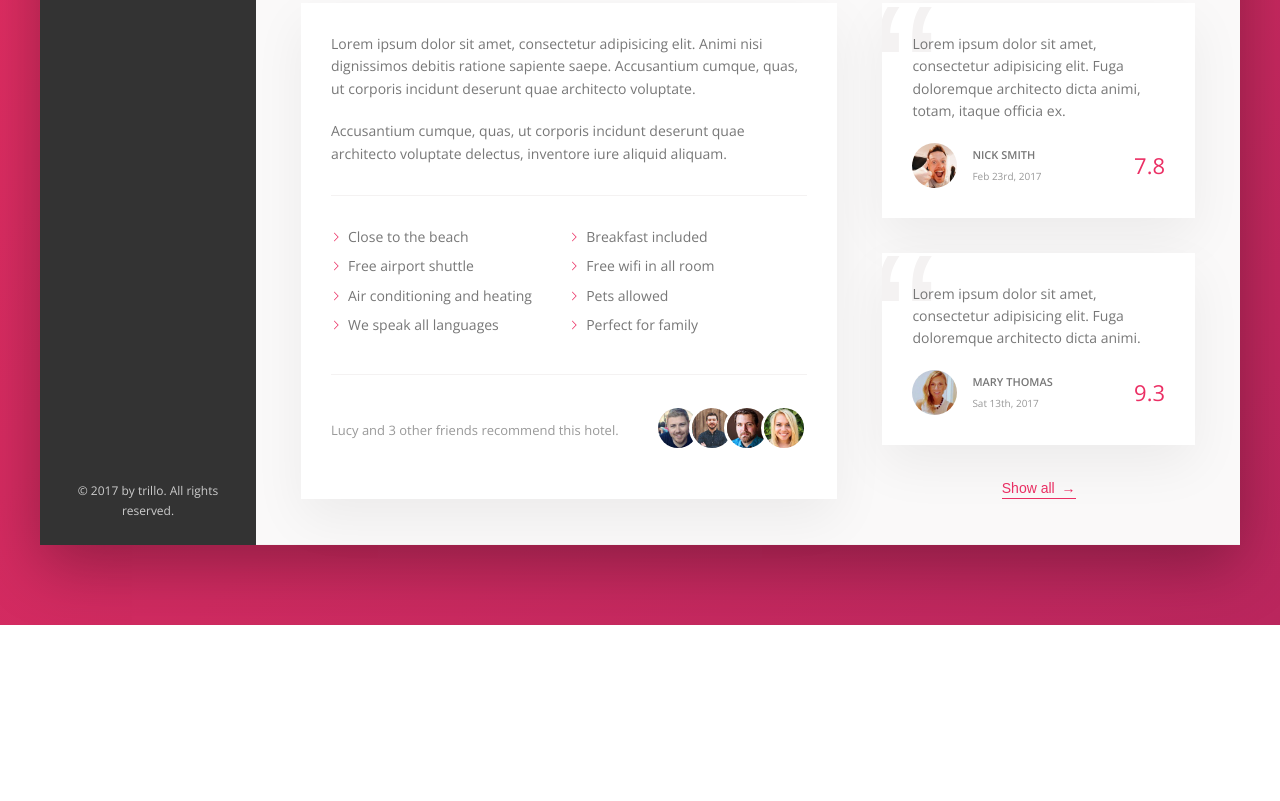
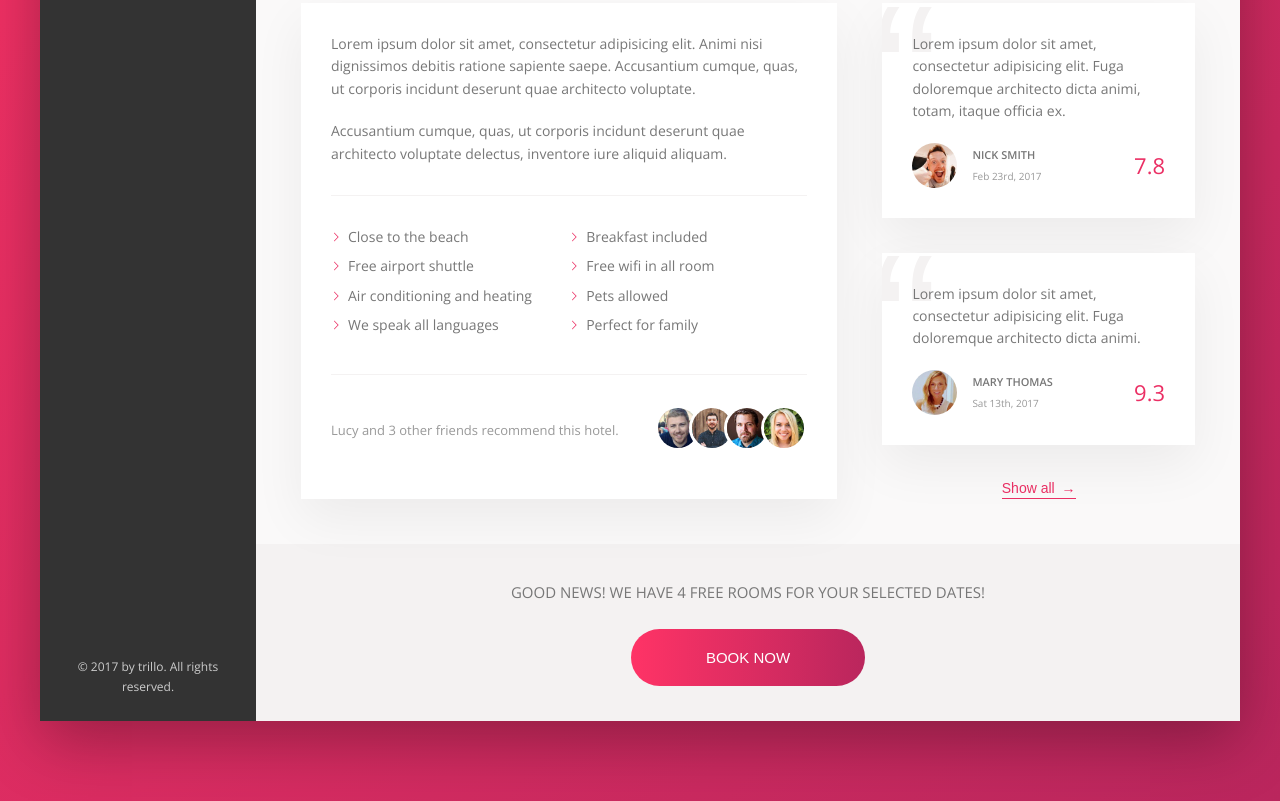
Before and after one commit to phongluudn1997/2-TRILLO, a website: page index.html in a window 1280 px wide. Shown: the part 644-1445 px from the top of the page. Before the commit the page ends 1269 px from the top, so only its background shows below. Drawn offline with nearby package versions, Linux system fonts and the light colour scheme.

Commit message:
added: finished desktop version

```diff
--- a/index.html
+++ b/index.html
@@ -240,6 +240,16 @@
               <button class="btn-inline">Show all <span>&rarr;</span></button>
             </div>
           </div>
+          <div class="cta">
+            <h2 class="cta__book-now">
+              Good news! We have 4 free rooms for your selected dates!
+            </h2>
+
+            <button class="btn">
+              <span class="btn__visible">Book now</span>
+              <span class="btn__invisible">Only 4 rooms left </span>
+            </button>
+          </div>
         </main>
       </div>
     </div>
--- a/sass/_base.scss
+++ b/sass/_base.scss
@@ -1,6 +1,6 @@
 :root {
   --color-primary: #eb2f64;
-  --color-primary-light: #ba265d;
+  --color-primary-light: #ff3366;
   --color-primary-dark: #ba265d;
 
   --color-grey-light-1: #faf9f9;
@@ -42,8 +42,8 @@ body {
   line-height: 1.6;
   background-image: linear-gradient(
     to right bottom,
-    var(--color-primary),
-    var(--color-primary-light)
+    var(--color-primary-light),
+    var(--color-primary-dark)
   );
   background-repeat: no-repeat;
   color: var(--color-grey-dark-2);
--- a/sass/_components.scss
+++ b/sass/_components.scss
@@ -416,3 +416,71 @@
     z-index: 1;
   }
 }
+
+.cta {
+  padding: 3.5rem 0;
+  text-align: center;
+
+  &__book-now {
+    font-size: 1.5rem;
+    font-weight: 300;
+    text-transform: uppercase;
+    margin-bottom: 2.5rem;
+  }
+}
+
+.btn {
+  font-size: 1.5rem;
+  border: none;
+  font-weight: 300;
+  text-transform: uppercase;
+  border-radius: 100px;
+  position: relative;
+  background-image: linear-gradient(
+    to right,
+    var(--color-primary-light),
+    var(--color-primary-dark)
+  );
+  color: white;
+  overflow: hidden;
+  cursor: pointer;
+
+  & > * {
+    display: inline-block;
+    transition: all 0.2s;
+    height: 100%;
+    width: 100%;
+  }
+
+  &:hover {
+    background-image: linear-gradient(
+      to left,
+      var(--color-primary-light),
+      var(--color-primary-dark)
+    );
+  }
+
+  &:focus {
+    outline: none;
+    animation: pulsate 1s infinite;
+  }
+
+  &__visible {
+    padding: 2rem 7.5rem;
+  }
+
+  &__invisible {
+    position: absolute;
+    left: 0;
+    top: -100%;
+    padding: 2rem;
+  }
+
+  &:hover &__visible {
+    transform: translateY(100%);
+  }
+
+  &:hover &__invisible {
+    top: 0;
+  }
+}
```
Also changed, not shown: css/style.css.
